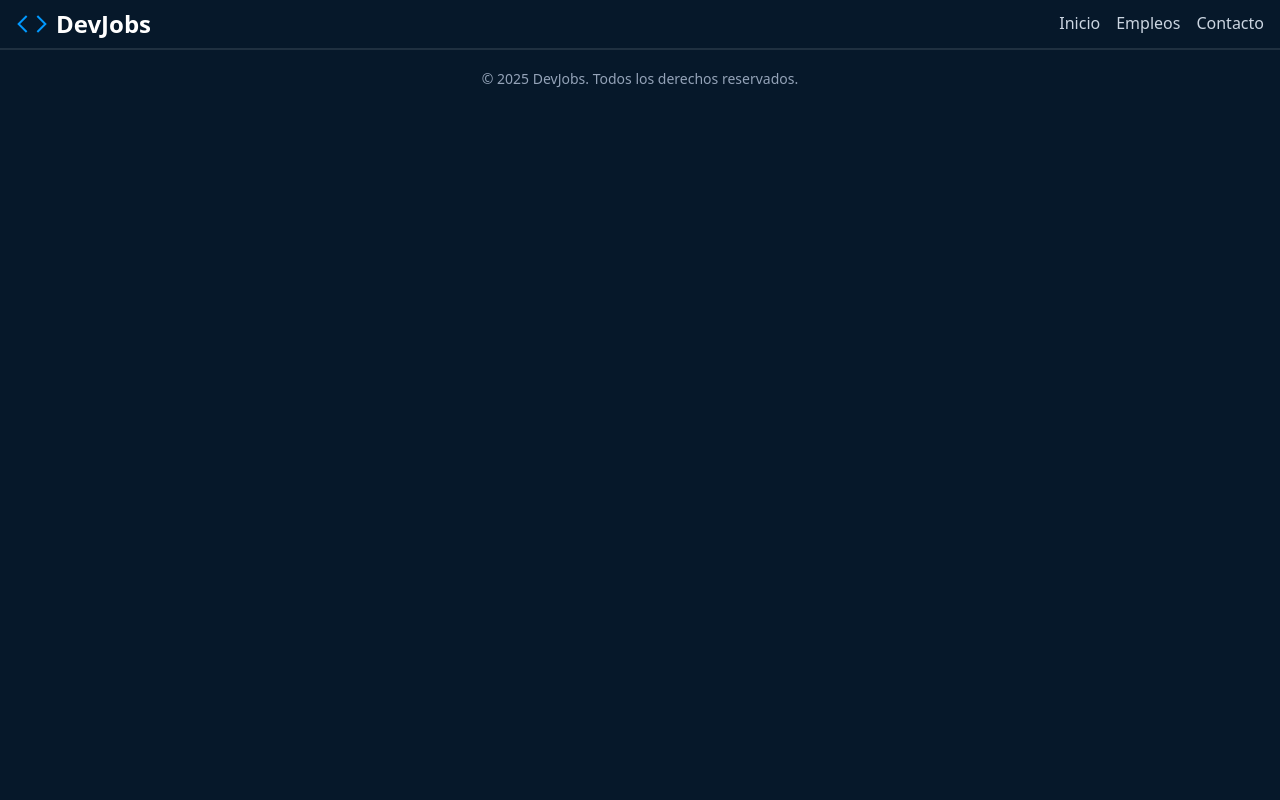
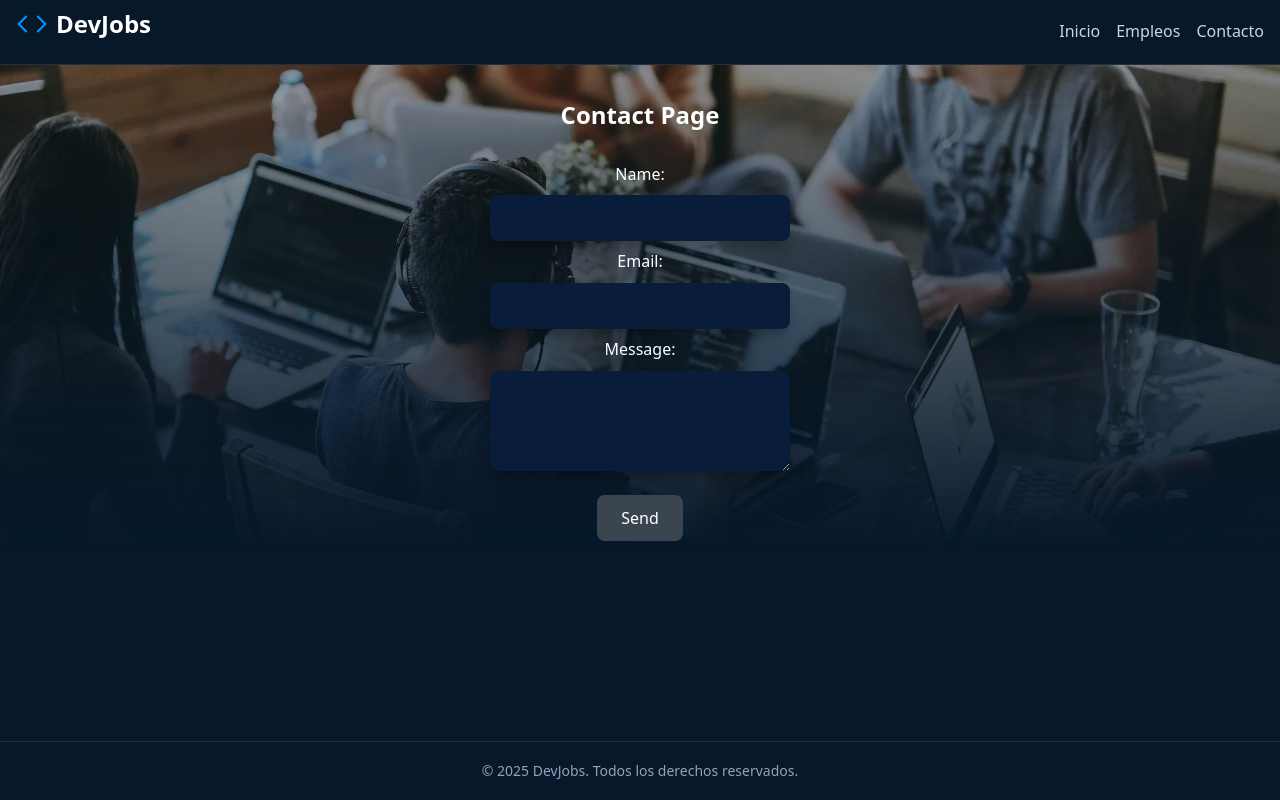
Before and after one commit to Gbalay92/jscamp, a React (Vite) app in the folder 02-react-vite-version/: page /contact in a window 1280 px wide. Built offline with nearby package versions, Linux system fonts and the light colour scheme.

Commit message:
add contact page

```diff
--- a/02-react-vite-version/src/App.jsx
+++ b/02-react-vite-version/src/App.jsx
@@ -4,6 +4,7 @@ import { HomePage } from './pages/Home.jsx'
 import { SearchPage } from './pages/Search.jsx'
 import { NotFoundPage } from './pages/404.jsx'
 import { Route } from './components/Route.jsx'
+import { Contact } from './pages/Contact.jsx'
 
 
 
@@ -14,6 +15,7 @@ function App() {
         <Header />
           <Route path="/" component={HomePage} />
           <Route path="/search" component={SearchPage} />
+          <Route path="/contact" component={Contact} />
           <Route path="*" component={NotFoundPage} />
         <Footer />
       </>
--- /dev/null
+++ b/02-react-vite-version/src/components/Contact.module.css
@@ -0,0 +1,41 @@
+.contactForm {
+  display: flex;
+  flex-direction: column;
+  gap: 1rem;
+  max-width: 400px;
+  margin: 0 auto;
+  align-items: center;
+  border-radius: 0.5rem;
+  gap: 0.5rem;
+	background-color:#091c3a;
+	padding: 1rem;
+	background: transparent;
+
+   input[type="text"], input[type="email"], textarea {
+        color: #64748b;
+				background-color: #091c3a;
+				border: none;
+				outline: none;
+				padding: 0.75rem 0.5rem;
+				font-size: 1rem;
+				font-family: inherit;
+				border-radius: 0.5rem;
+				box-shadow: 0 10px 15px -3px var(--shadow);
+				min-width: 300px;
+			}
+	 textarea {
+				resize: vertical;
+				min-height: 100px;
+				margin-bottom: 1rem;
+		}
+}
+
+h1 {
+		text-align: center;
+		margin-bottom: 1rem;
+}
+
+
+main {
+	flex: 1;
+}
--- a/02-react-vite-version/src/components/Header.jsx
+++ b/02-react-vite-version/src/components/Header.jsx
@@ -12,7 +12,7 @@ export function Header() {
                 <nav aria-label="nav bar">
                     <Link href="./">Inicio</Link>
                     <Link href="./search">Empleos</Link>
-                    <Link href="./">Contacto</Link>
+                    <Link href="./contact">Contacto</Link>
                 </nav>
             </header>
 
--- /dev/null
+++ b/02-react-vite-version/src/pages/Contact.jsx
@@ -0,0 +1,26 @@
+import styles from '../components/Contact.module.css'
+
+export function Contact() {
+
+    const handleContactSubmit = (event) => {
+        event.preventDefault();
+        console.log("Formulario de contacto enviado");
+    }
+    return (
+        <main>
+            <section>
+                <img src="./background.webp" />
+                    <h1>Contact Page</h1>
+                    <form className={styles.contactForm} onSubmit={handleContactSubmit}>
+                        <label htmlFor="name">Name:</label>
+                        <input type="text" id="name" name="name" />
+                        <label htmlFor="email">Email:</label>
+                        <input type="email" id="email" name="email" />
+                        <label htmlFor="message">Message:</label>
+                        <textarea id="message" name="message"></textarea>
+                        <button type="submit">Send</button>
+                    </form>
+            </section>
+        </main>
+    )
+}
```
